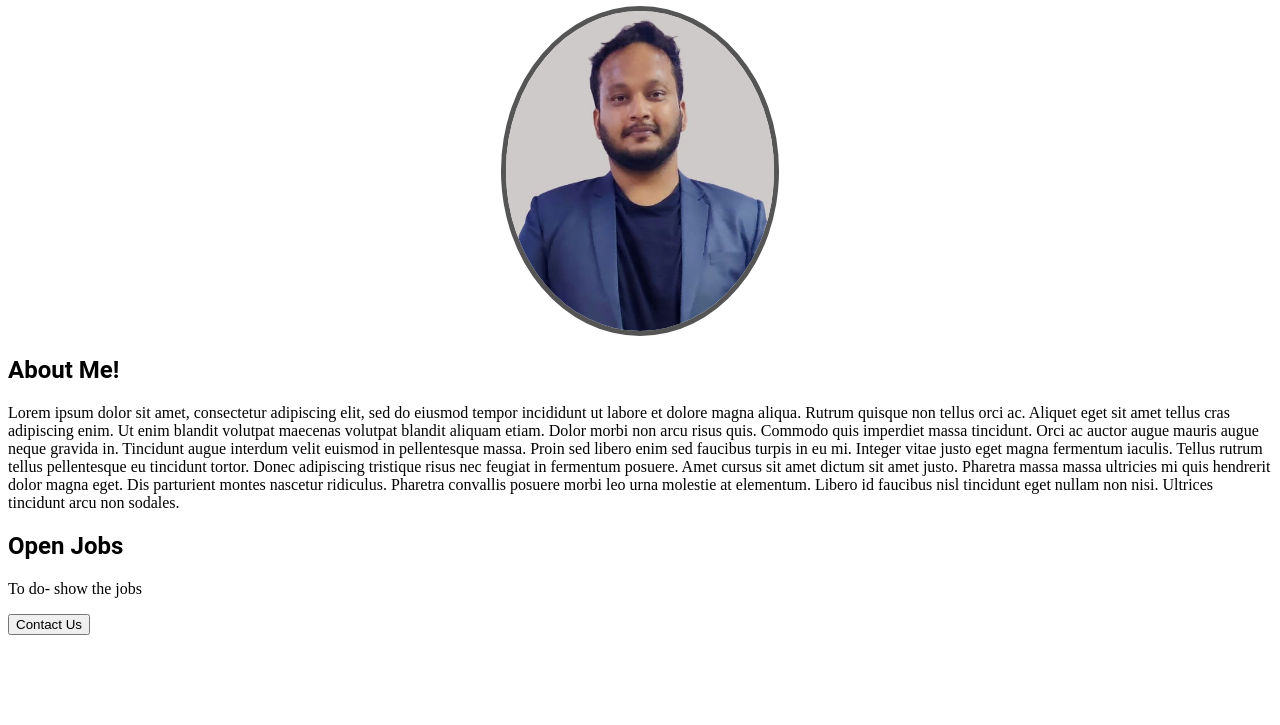
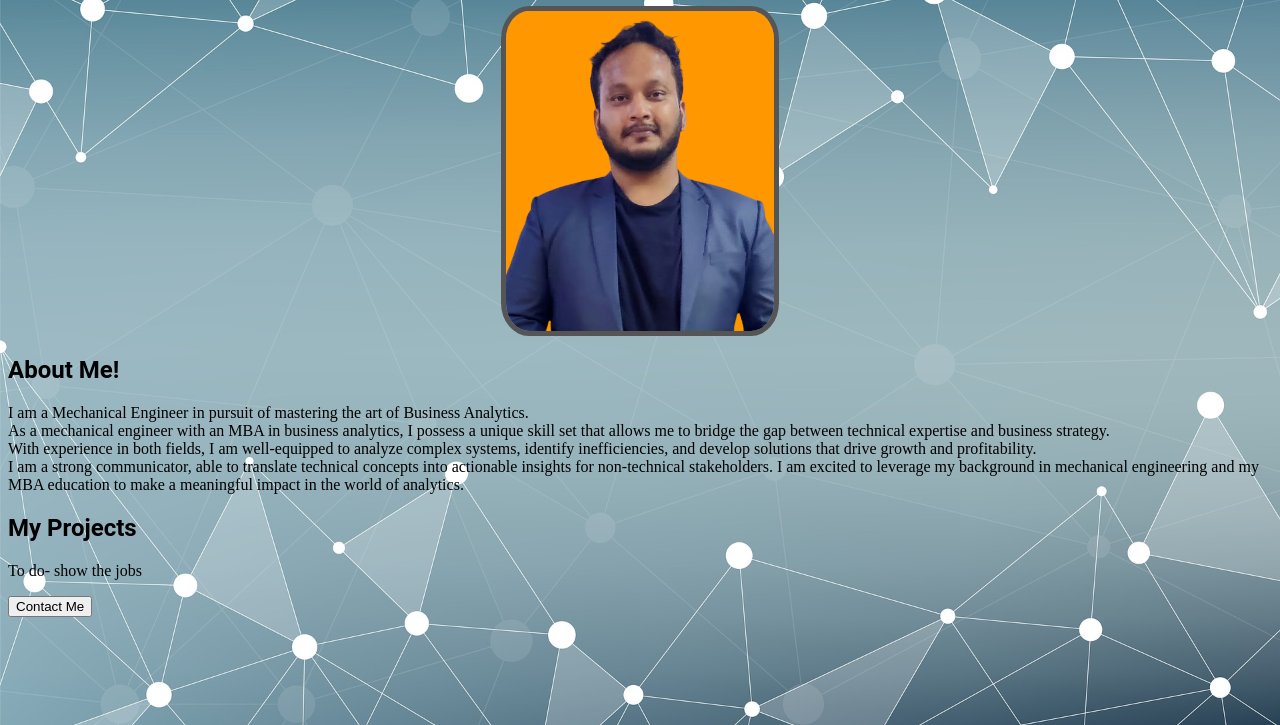
Before and after one commit to vishnuvardhanreddyav/vishnuvardhanreddyav.github.io, a plain HTML site: page index.html in a window 1280 px wide. Shown: the part 75-800 px from the top of the page. Drawn offline with Linux system fonts and the light colour scheme.

Commit message:
changed background

```diff
--- a/index.html
+++ b/index.html
@@ -5,7 +5,7 @@
       h1{
         font-family: Roboto;
         text-align: center;
-        color: rgb(0, 50, 50)
+        color: rgb(100, 100, 100)
       }
       h2{
         font-family: Roboto;
@@ -26,19 +26,36 @@
   display: block;
   margin-left: auto;
   margin-right: auto;
-  border-radius: 50%;
+  border-radius: 10%;
   border: 5px solid #555
 }
+body{
+    background-image: url('static/background.jpeg');
+    background-blend-mode:lighten;
+    background-repeat: no-repeat;
+    background-size: cover;
+    background-attachment: fixed;
+
+}
+
+
     </style>
   <title>Vishnu Vardhan</title>
   </head>
   <body>
   <h1> A V Vishnu Vardhan Reddy</h1>
-    <img src="static/passport_photo_vishnu.jpeg" height="320" >
+    <img src="static/passport_photo_vishnu-removebg-preview.png" height="320" >
   </body>
   <h2>About Me!</h2>
-<p>Lorem ipsum dolor sit amet, consectetur adipiscing elit, sed do eiusmod tempor incididunt ut labore et dolore magna aliqua. Rutrum quisque non tellus orci ac. Aliquet eget sit amet tellus cras adipiscing enim. Ut enim blandit volutpat maecenas volutpat blandit aliquam etiam. Dolor morbi non arcu risus quis. Commodo quis imperdiet massa tincidunt. Orci ac auctor augue mauris augue neque gravida in. Tincidunt augue interdum velit euismod in pellentesque massa. Proin sed libero enim sed faucibus turpis in eu mi. Integer vitae justo eget magna fermentum iaculis. Tellus rutrum tellus pellentesque eu tincidunt tortor. Donec adipiscing tristique risus nec feugiat in fermentum posuere. Amet cursus sit amet dictum sit amet justo. Pharetra massa massa ultricies mi quis hendrerit dolor magna eget. Dis parturient montes nascetur ridiculus. Pharetra convallis posuere morbi leo urna molestie at elementum. Libero id faucibus nisl tincidunt eget nullam non nisi. Ultrices tincidunt arcu non sodales.</p>
-  <h2>Open Jobs</h2>
+<p>I am a Mechanical Engineer in pursuit of mastering the art of Business Analytics. <br>
+
+    As a mechanical engineer with an MBA in business analytics, I possess a unique skill set that allows me to bridge the gap between technical expertise and business strategy.
+    <br>With experience in both fields, I am well-equipped to analyze complex systems, identify inefficiencies, and develop solutions that drive growth and profitability.
+
+    <br> I am a strong communicator, able to translate technical concepts into actionable insights for non-technical stakeholders.
+
+    I am excited to leverage my background in mechanical engineering and my MBA education to make a meaningful impact in the world of analytics.</p>
+  <h2>My Projects</h2>
   <p>To do- show the jobs</p>
-  <button>Contact Us</button>
+  <button>Contact Me</button>
 </html>
```
Also changed, not shown: static/background-g8c79557a6_1280.jpg (added), static/background.jpeg (added), static/passport_photo_vishnu-removebg-preview.png (added).
